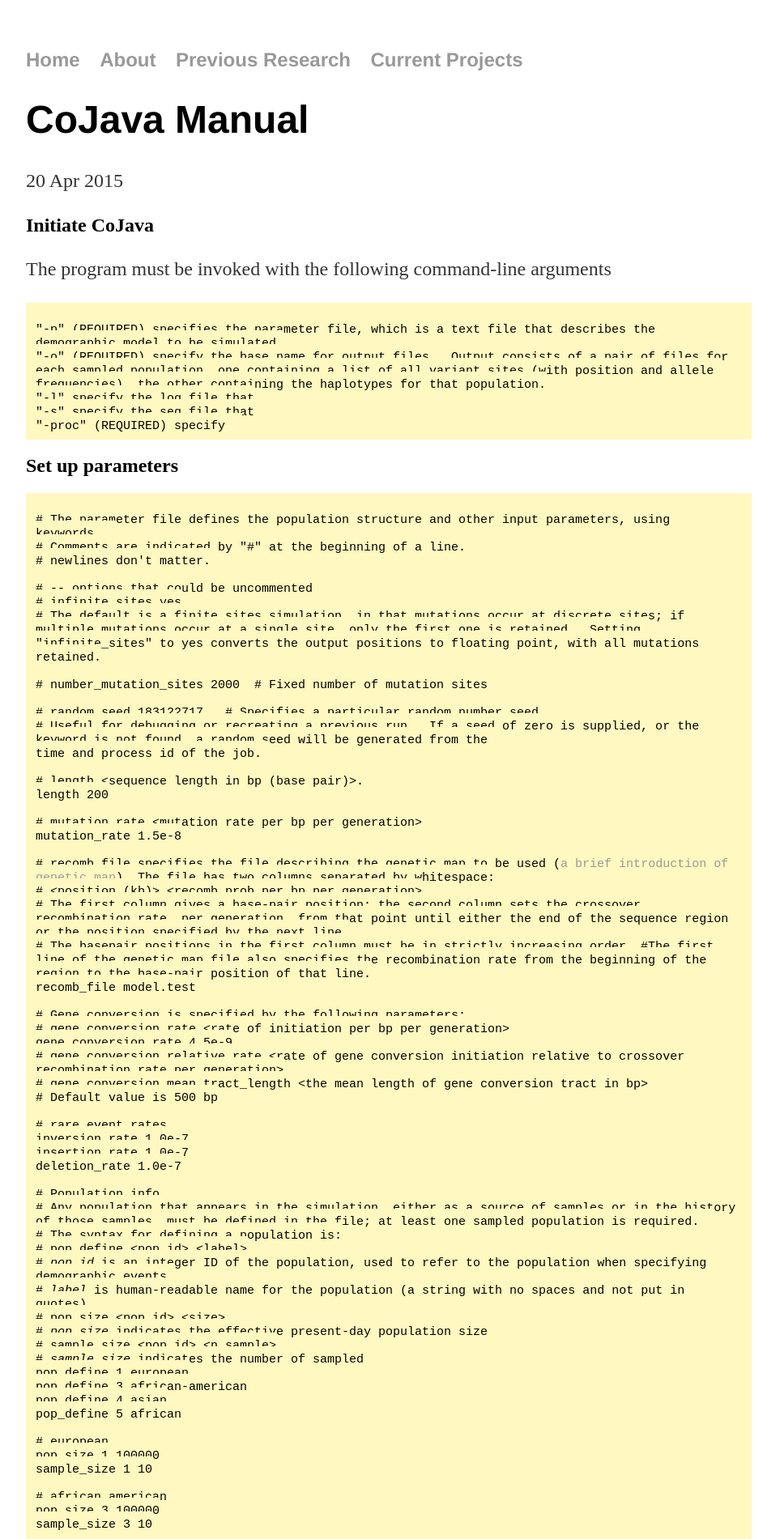
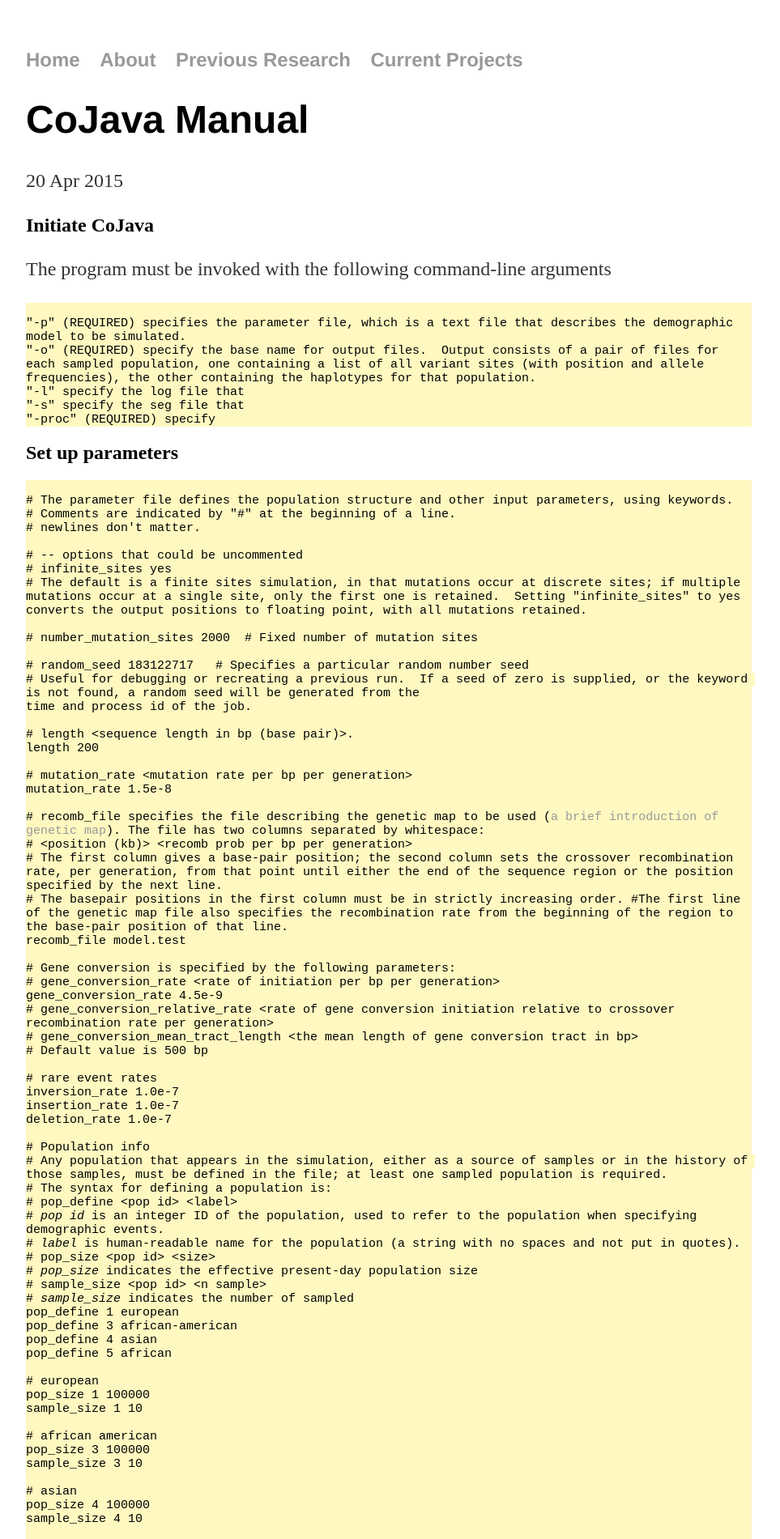
Before and after one commit to lybird300/lybird300.github.io, a Jekyll site: the page built from _posts/2015-04-20-cojava-manual.md, in a window 1280 px wide. Shown: the top 1901 px of the page at 81% size, without its empty margins (160-1123 px from the left). Built offline with Jekyll 4.4.1, drawn with Linux system fonts in a browser that asks for light colours.

Commit message:
Update main.css

```diff
--- a/css/main.css
+++ b/css/main.css
@@ -59,9 +59,4 @@
   background-color: #fff8c0;
   font-size: 15px;
     white-space: pre-wrap;       /* CSS 3 */
-    white-space: -moz-pre-wrap;  /* Mozilla, since 1999 */
-    white-space: -pre-wrap;      /* Opera 4-6 */
-    white-space: -o-pre-wrap;    /* Opera 7 */
-    word-wrap: break-word;
-    padding: 8px 12px;
 }
```
